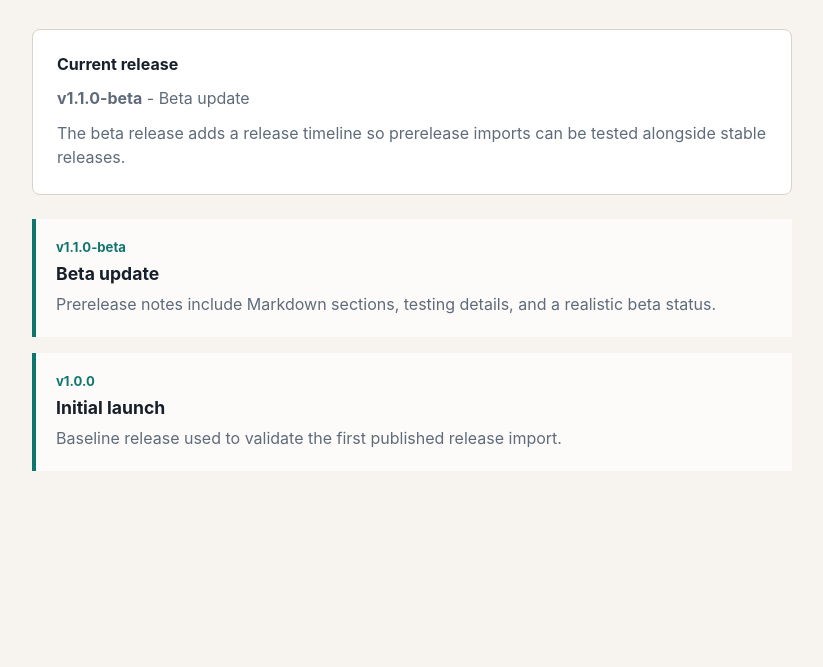
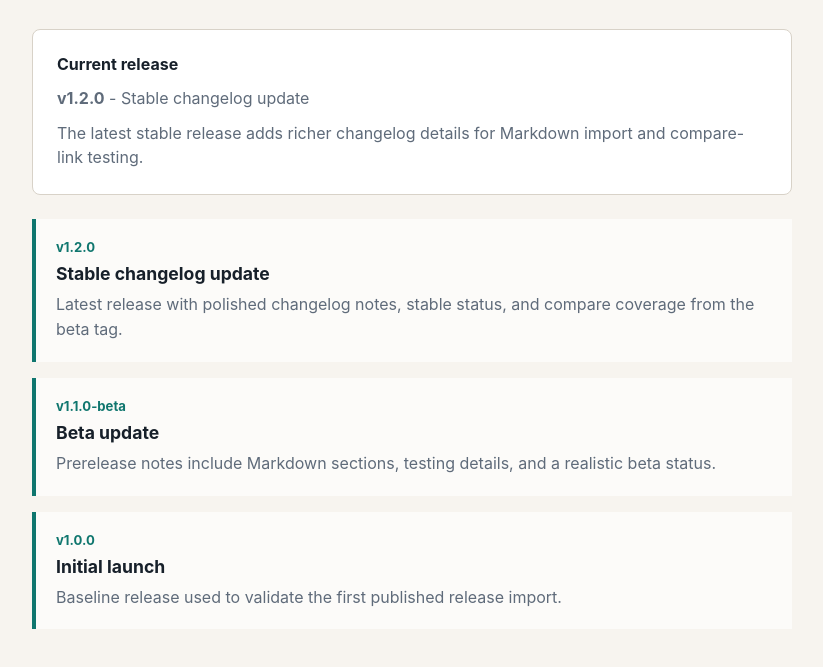
Before and after one commit to aamarciales/github-sync, a plain HTML site: page index.html in a window 1280 px wide. Shown: the part 253-920 px from the top of the page, without its empty margins (228-1051 px from the left). Before the commit the page ends 800 px from the top, so only its background shows below. Drawn offline with Linux system fonts and the light colour scheme.

Commit message:
Update release notes for version 1.2.0

```diff
--- a/index.html
+++ b/index.html
@@ -16,11 +16,16 @@
 
       <section class="panel" aria-labelledby="current-release">
         <h2 id="current-release">Current release</h2>
-        <p><strong>v1.1.0-beta</strong> - Beta update</p>
-        <p>The beta release adds a release timeline so prerelease imports can be tested alongside stable releases.</p>
+        <p><strong>v1.2.0</strong> - Stable changelog update</p>
+        <p>The latest stable release adds richer changelog details for Markdown import and compare-link testing.</p>
       </section>
 
       <section class="timeline" aria-label="Release timeline">
+        <article>
+          <span>v1.2.0</span>
+          <h2>Stable changelog update</h2>
+          <p>Latest release with polished changelog notes, stable status, and compare coverage from the beta tag.</p>
+        </article>
         <article>
           <span>v1.1.0-beta</span>
           <h2>Beta update</h2>
```
